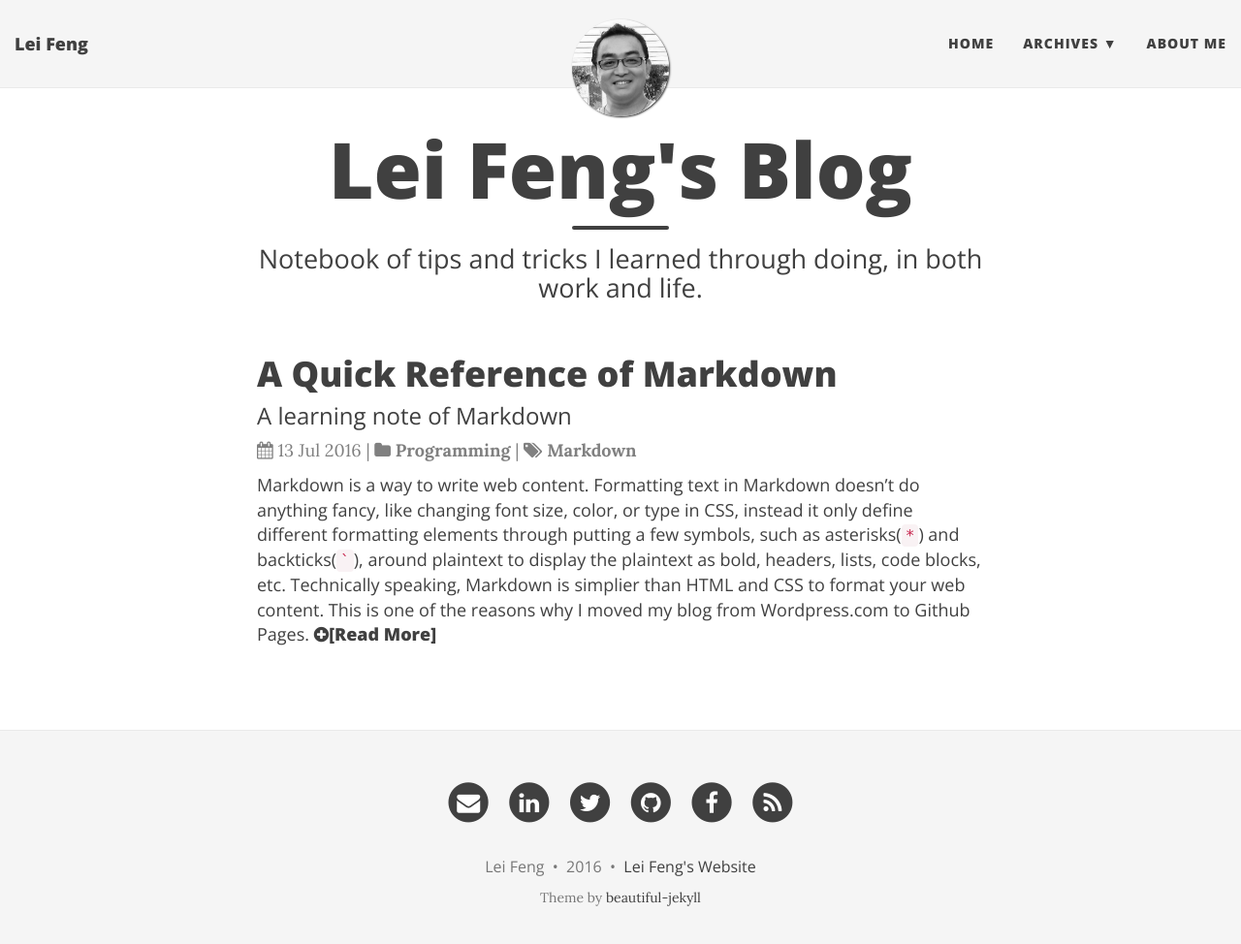
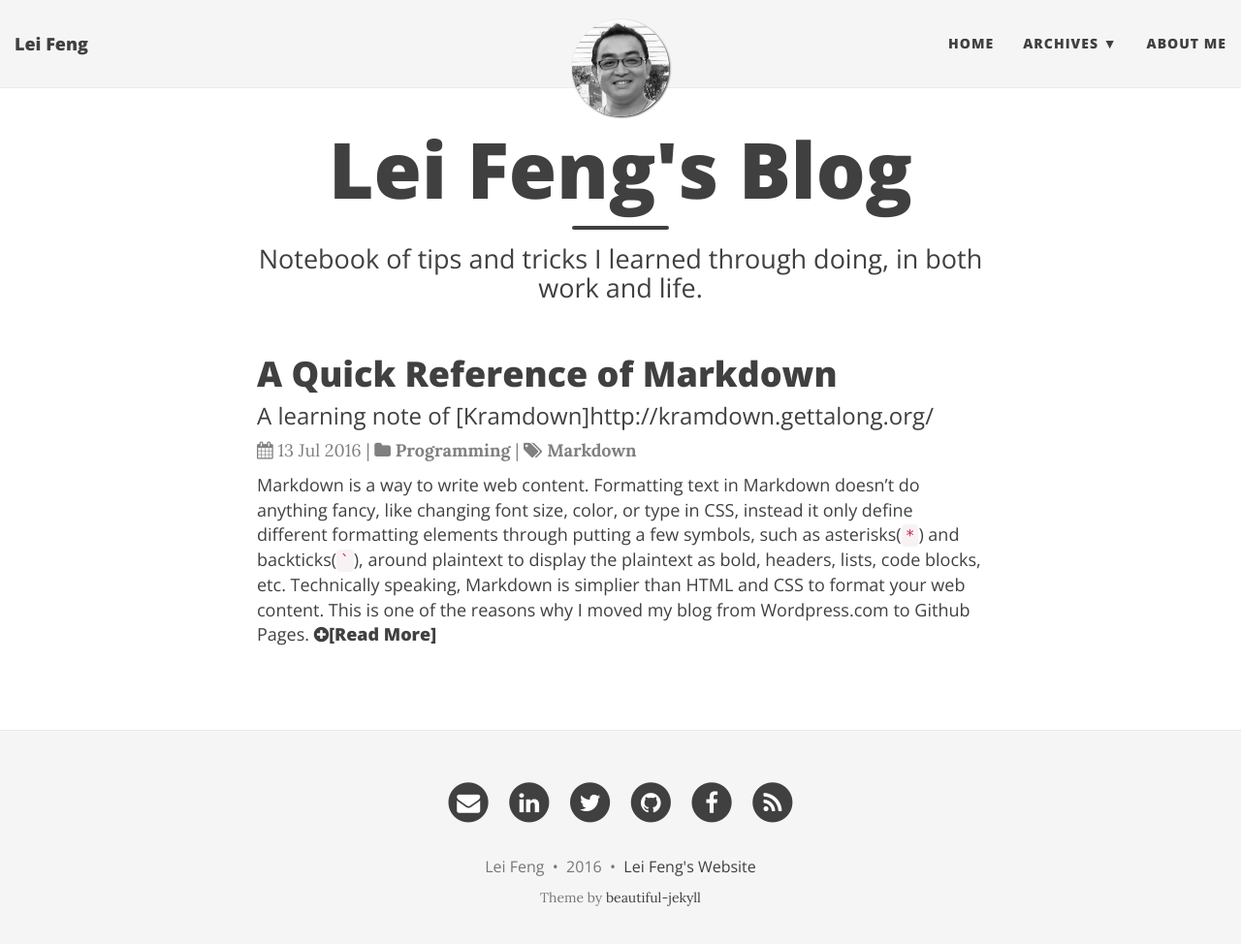
Before and after one commit to stonefl/stonefl.github.io, a Jekyll site: the page built from index.html, in a window 1280 px wide and 987 px high. Shown: the top 974 px of the window at 97% size. Built offline with Jekyll 4.4.1, drawn with Linux system fonts in a browser that asks for light colours; nearby versions of some CDN libraries; the list of posts is cut into pages by our own code.

Commit message:
Updated 2015-02-20-a-quick-reference-of-markdown.md

```diff
--- a/_posts/2015-02-20-a-quick-reference-of-markdown.md
+++ b/_posts/2015-02-20-a-quick-reference-of-markdown.md
@@ -1,7 +1,7 @@
 ---
 layout: post
 title: A Quick Reference of Markdown
-subtitle: A learning note of Markdown
+subtitle: 'A learning note of [Kramdown]http://kramdown.gettalong.org/'
 published: true
 categories:
   - Programming
```
